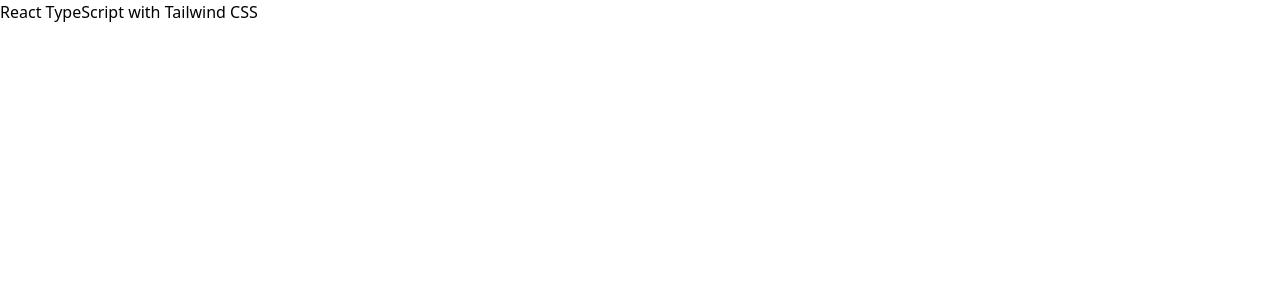
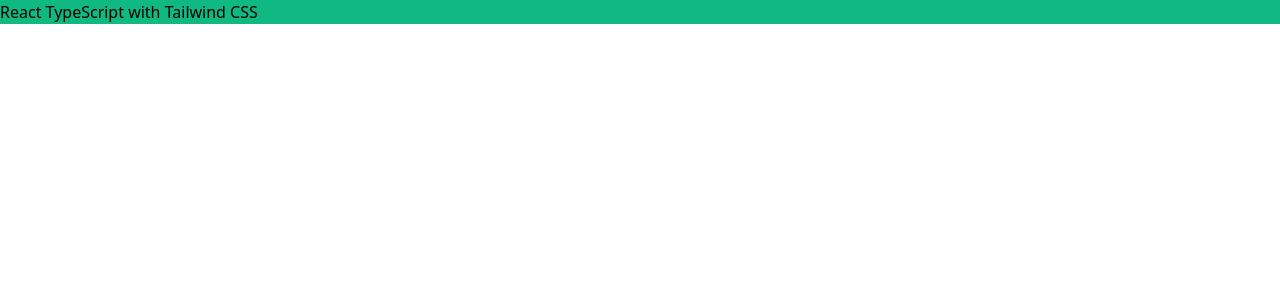
Before and after one commit to ShadmanShakib/react-type, a React (Create React App) app: page / in a window 1280 px wide. Shown: the top 300 px of the page. Built offline with nearby package versions, Linux system fonts and the light colour scheme.

Commit message:
Nothing new

```diff
--- a/src/App.tsx
+++ b/src/App.tsx
@@ -1,7 +1,7 @@
 function App() {
 
 return(
-  <div>
+  <div className='bg-green-500'>
 
    React TypeScript with Tailwind CSS
 
```
Also changed, not shown: 2 other files (tests, documents, lock files or other folders).
